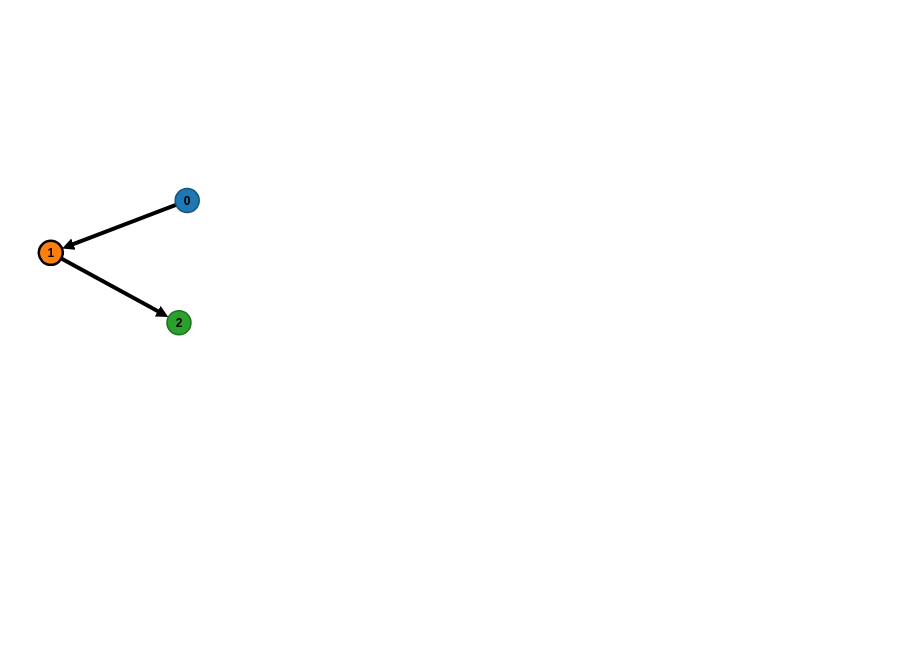
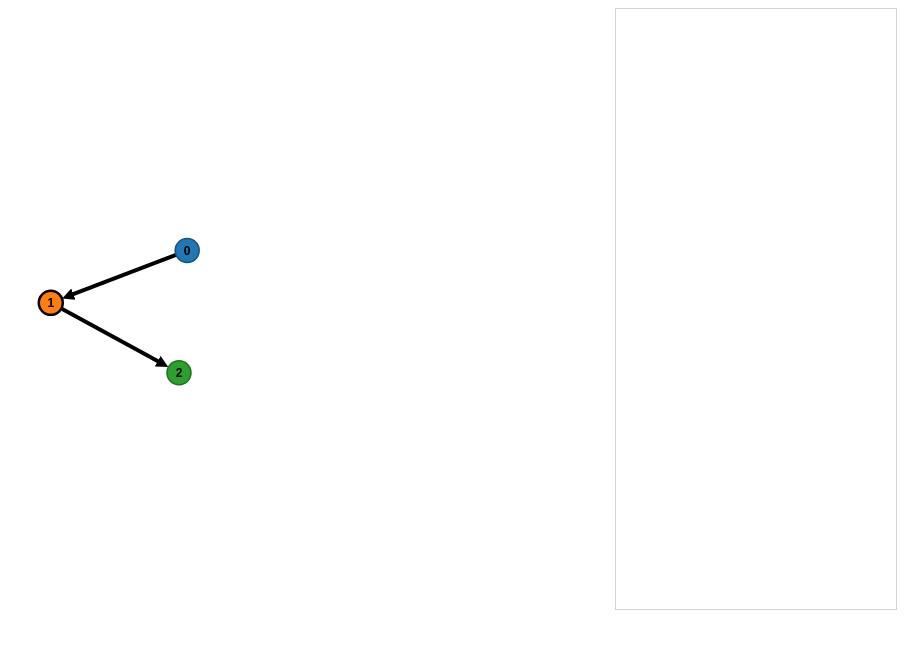
Before and after one commit to corinagum/azure-chatbot, a website: page webinterface/client/index.html in a window 1280 px wide. Shown: the whole page, without its empty margins (357-1280 px from the left). Drawn offline with nearby package versions, Linux system fonts and the light colour scheme.

Commit message:
set up a second large div that will hold the form for inputting and visualizing data from the database. I commented on the lines where we should handle mouseclicks and have the nodes console logging the correct ones when they are clicked. Mouseclicks on nodes now append info to the second div.

```diff
--- a/webinterface/client/app.js
+++ b/webinterface/client/app.js
@@ -1,5 +1,5 @@
 var width  = 960,
-    height = 500,
+    height = 600,
     colors = d3.scale.category10();
 
 var svg = d3.select('body')
@@ -13,9 +13,9 @@ var svg = d3.select('body')
 //  - reflexive edges are indicated on the node (as a bold black circle).
 //  - links are always source < target; edge directions are set by 'left' and 'right'.
 var nodes = [
-    {id: 0, reflexive: false},
-    {id: 1, reflexive: true },
-    {id: 2, reflexive: false}
+    {id: 0, reflexive: false, question:"Question?", answer:"Answer", numchildren:3},
+    {id: 1, reflexive: true, question:"Question?", answer:"Answer", numchildren:2},
+    {id: 2, reflexive: false, question:"Question?", answer:"Answer", numchildren:5}
   ],
   lastNodeId = 2,
   links = [
@@ -143,7 +143,6 @@ function restart() {
 
   // add new nodes
   var g = circle.enter().append('svg:g');
-
   g.append('svg:circle')
     .attr('class', 'node')
     .attr('r', 12)
@@ -162,12 +161,16 @@ function restart() {
     })
     .on('mousedown', function(d) {
       if(d3.event.ctrlKey) return;
-
       // select node
       mousedown_node = d;
       if(mousedown_node === selected_node) selected_node = null;
       else selected_node = mousedown_node;
       selected_link = null;
+      console.log(mousedown_node);
+
+      var infodiv = document.getElementById('info_div');
+      infodiv.innerHTML += "hello";
+      //this is where want to do something with the mousedown_node. Console logging the object returns its location as well as dummy question successfully. We need to create a modal here that pops out with this
 
       // reposition drag line
       drag_line
@@ -246,10 +249,10 @@ function mousedown() {
   svg.classed('active', true);
 
   if(d3.event.ctrlKey || mousedown_node || mousedown_link) return;
-
+  //nodes are created with questions, answers and num children. Just to demonstrate.
   // insert new node at point
   var point = d3.mouse(this),
-      node = {id: ++lastNodeId, reflexive: false};
+      node = {id: ++lastNodeId, reflexive: false, question:"Question?", answer:"Answer", numchildren:5};
   node.x = point[0];
   node.y = point[1];
   nodes.push(node);
--- a/webinterface/client/index.html
+++ b/webinterface/client/index.html
@@ -7,8 +7,8 @@
   </head>
 
   <body>
+  		<script src="http://d3js.org/d3.v3.min.js"></script>
+  		<script src="app.js"></script>
+  	<div id="info_div"></div>
   </body>
-
-  <script src="http://d3js.org/d3.v3.min.js"></script>
-  <script src="app.js"></script>
 </html>
--- a/webinterface/client/style.css
+++ b/webinterface/client/style.css
@@ -1,13 +1,21 @@
 svg {
   background-color: #FFF;
   cursor: default;
+  display: inline-block;
+  vertical-align: top;
   -webkit-user-select: none;
   -moz-user-select: none;
   -ms-user-select: none;
   -o-user-select: none;
   user-select: none;
 }
-
+#info_div {
+  width: 280px;
+  height: 600px;
+  border: 1px solid lightgrey;
+  display: inline-block;
+  vertical-align: top;
+}
 svg:not(.active):not(.ctrl) {
   cursor: crosshair;
 }
```
Also changed, not shown: webinterface/server.js (+9 -9 lines).
